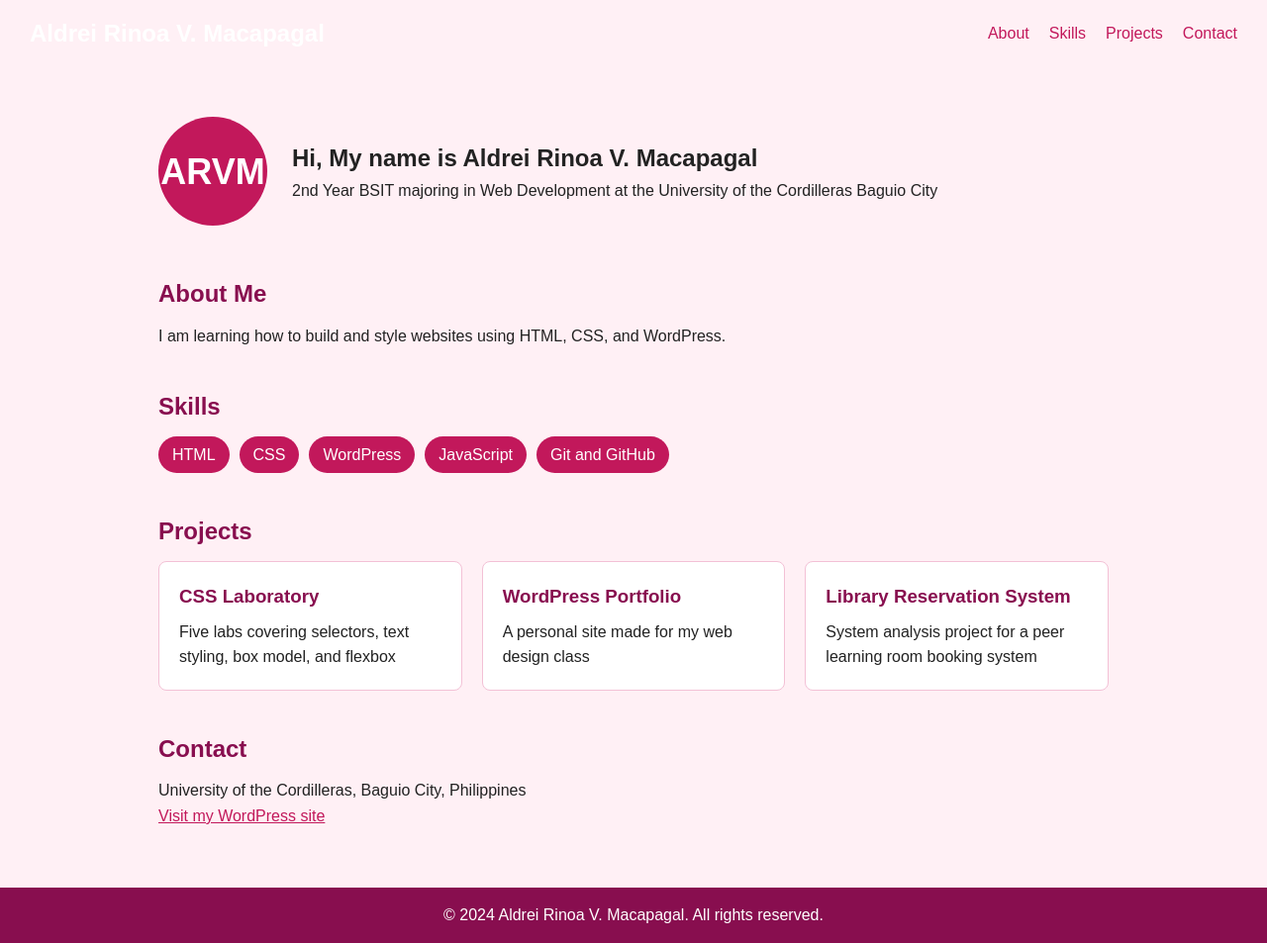
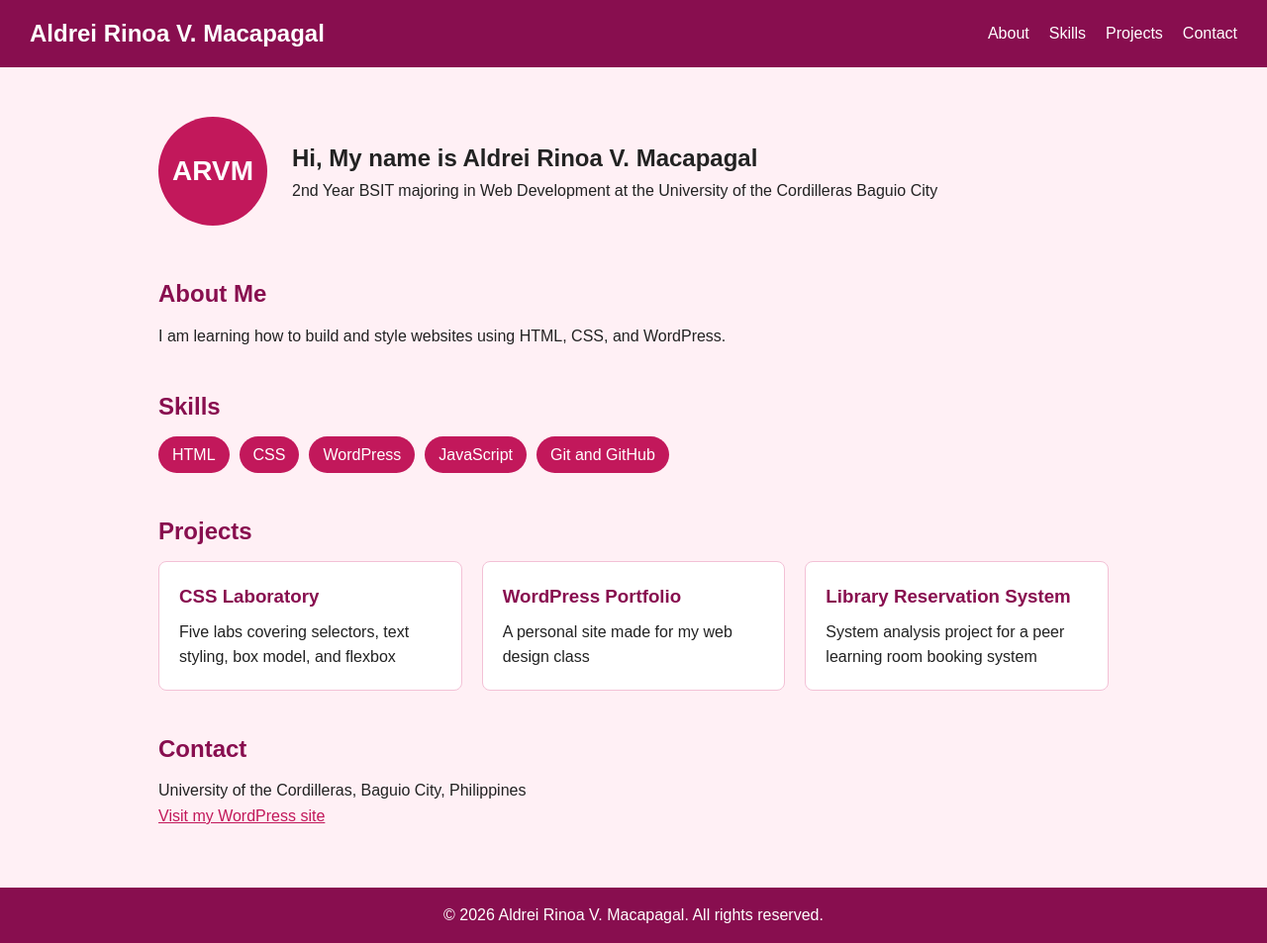
Before and after one commit to defnotrinne-pixel/webtech, a plain HTML site: page css-laboratory/student profile.html in a window 1280 px wide. Shown: the whole page at 99% size. Drawn offline with Linux system fonts and the light colour scheme.

Commit message:
fixed errors in css and typo in html student profile

```diff
--- a/css-laboratory/student profile.html
+++ b/css-laboratory/student profile.html
@@ -73,7 +73,7 @@
     </main>
 
     <footer class="site-footer">
-        <p>&copy; 2024 Aldrei Rinoa V. Macapagal. All rights reserved.</p>
+        <p>&copy; 2026 Aldrei Rinoa V. Macapagal. All rights reserved.</p>
     </footer>
 </body>
 </html>
--- a/css-laboratory/studentprof.css
+++ b/css-laboratory/studentprof.css
@@ -45,8 +45,8 @@ a:focus, a:hover {
     justify-content: space-between;
     align-items: center;
     flex-wrap: wrap;
-    gap: 10px
-    background-color:(var(--dark));
+    gap: 10px ;
+    background-color:var(--dark);
     padding: 15px 30px;
 }
 
@@ -61,8 +61,8 @@ a:focus, a:hover {
     list-style: none;
 }
 
-.nav-links a{
-    color-white;
+.nav-links a {
+    color: white;
     text-decoration: none;
 }
 
@@ -70,7 +70,7 @@ a:focus, a:hover {
     text-decoration: underline;
 }
 
-.nav-links: a: focus {
+.nav-links a:focus {
     outline: 3px solid white;
 }
 
@@ -94,7 +94,7 @@ main{
     border-radius: 50%;
     background-color:var(--accent);
     color:white;
-    font-size: 36px;
+    font-size: 28px;
     font-weight: bold;
     display: flex;
     justify-content: center;
```
